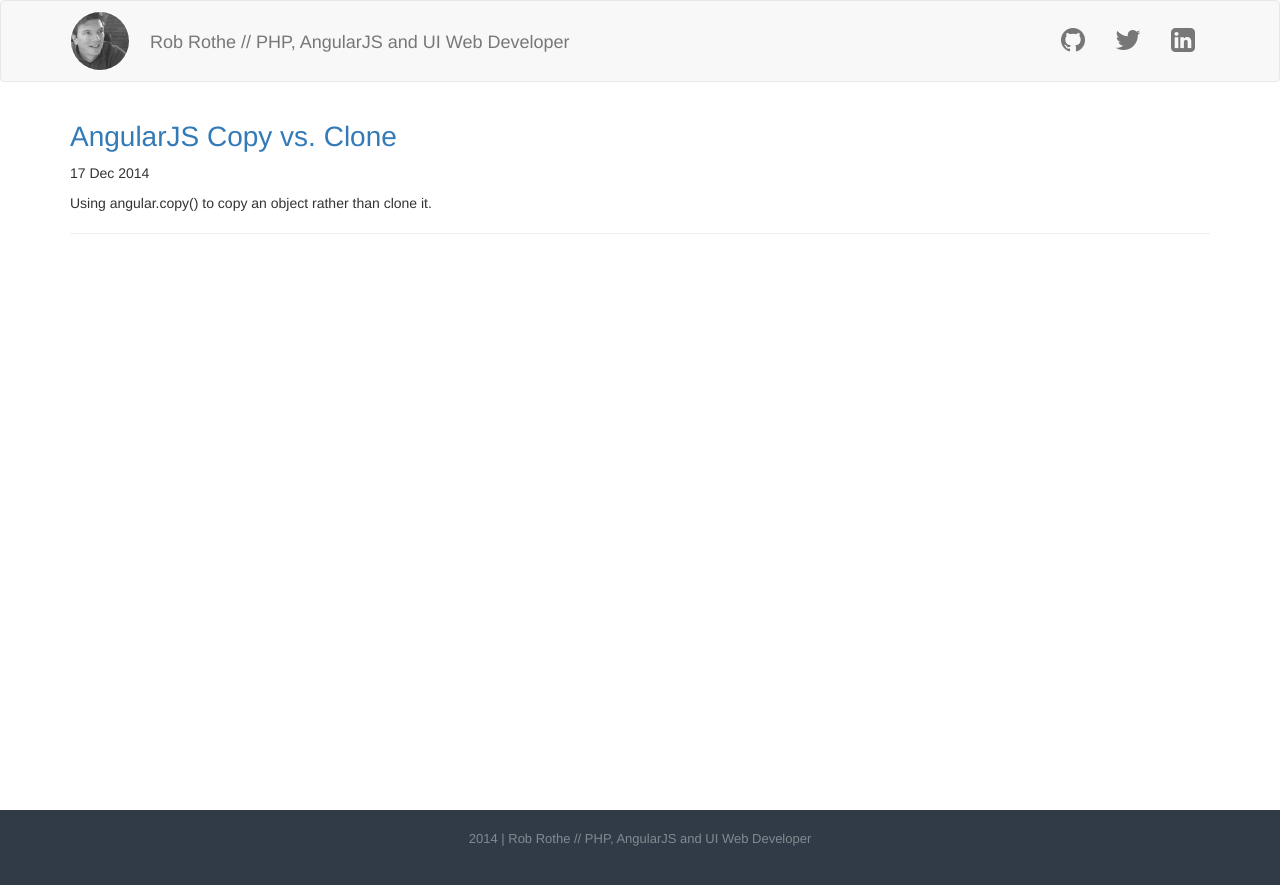
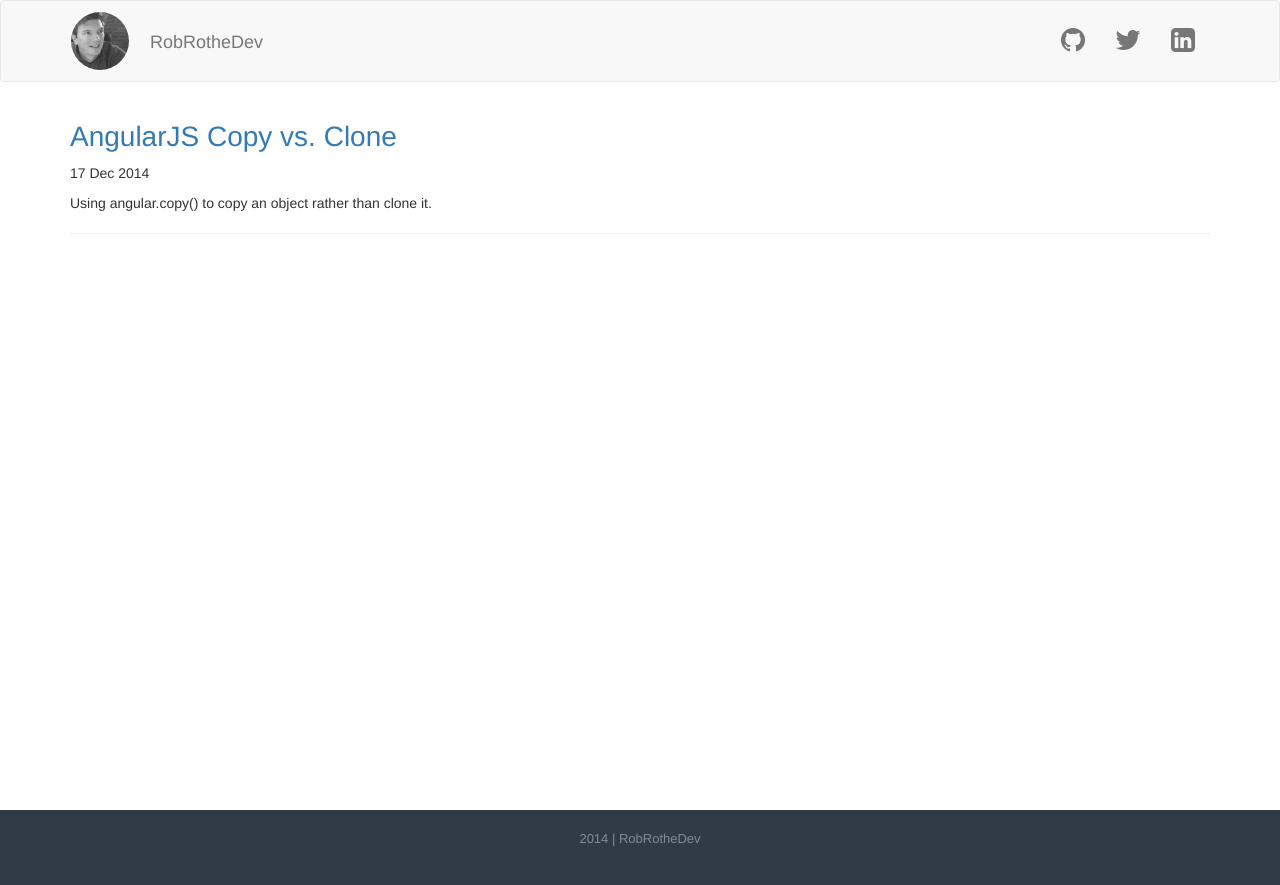
Before and after one commit to robrothedev/robrothedev.github.io, a Jekyll site: the page built from index.html, in a window 1280 px wide. Shown: the top 885 px of the page. Built offline with Jekyll 4.4.1, drawn with Linux system fonts in a browser that asks for light colours; nearby versions of some CDN libraries; the list of posts is cut into pages by our own code.

Commit message:
Update _config.yml

```diff
--- a/_config.yml
+++ b/_config.yml
@@ -3,8 +3,8 @@ permalink:        pretty
 relative_permalinks: true
 
 # Setup
-title:            Rob Rothe // PHP, AngularJS and UI Web Developer
-tagline:
+title:            RobRotheDev
+tagline:          PHP // AngularJS // UI Web Developer
 url:              http://robrothedev.github.io
 paginate:         1
 baseurl:          http://robrothedev.github.io/
```
